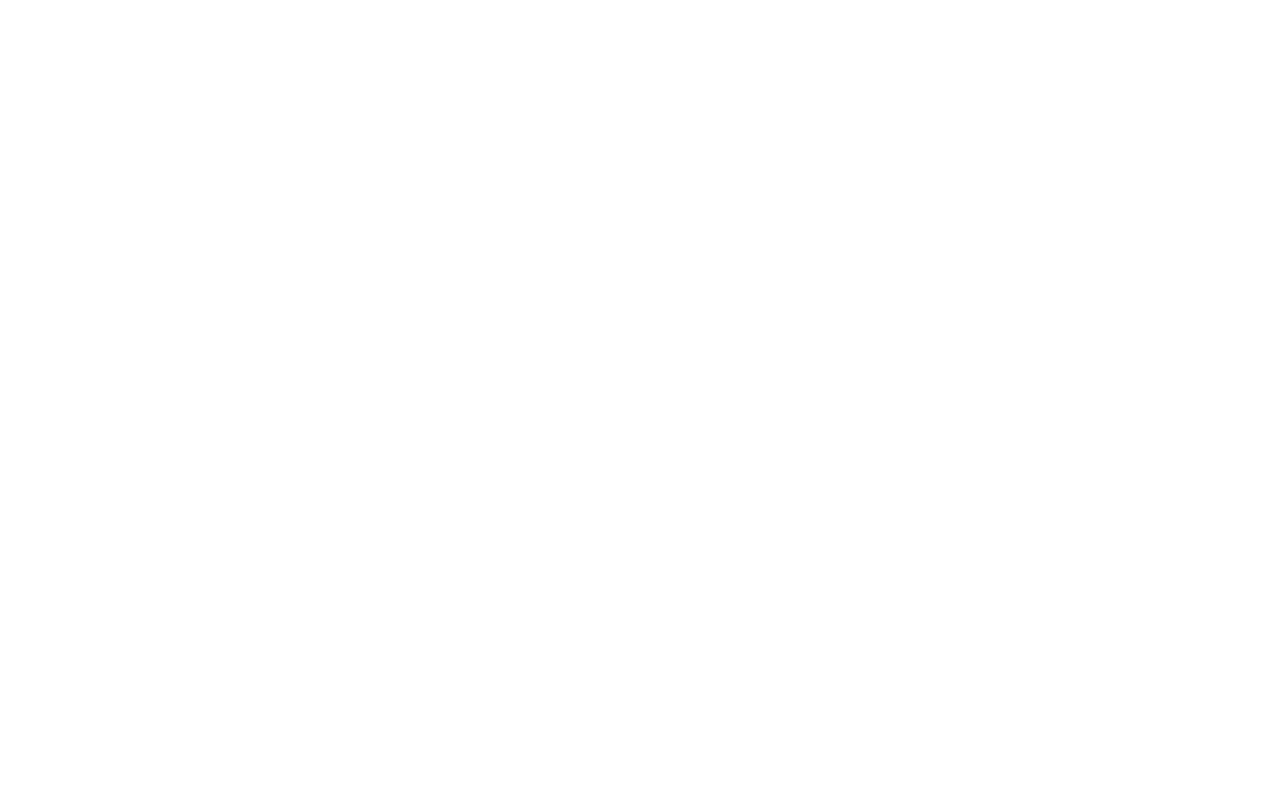
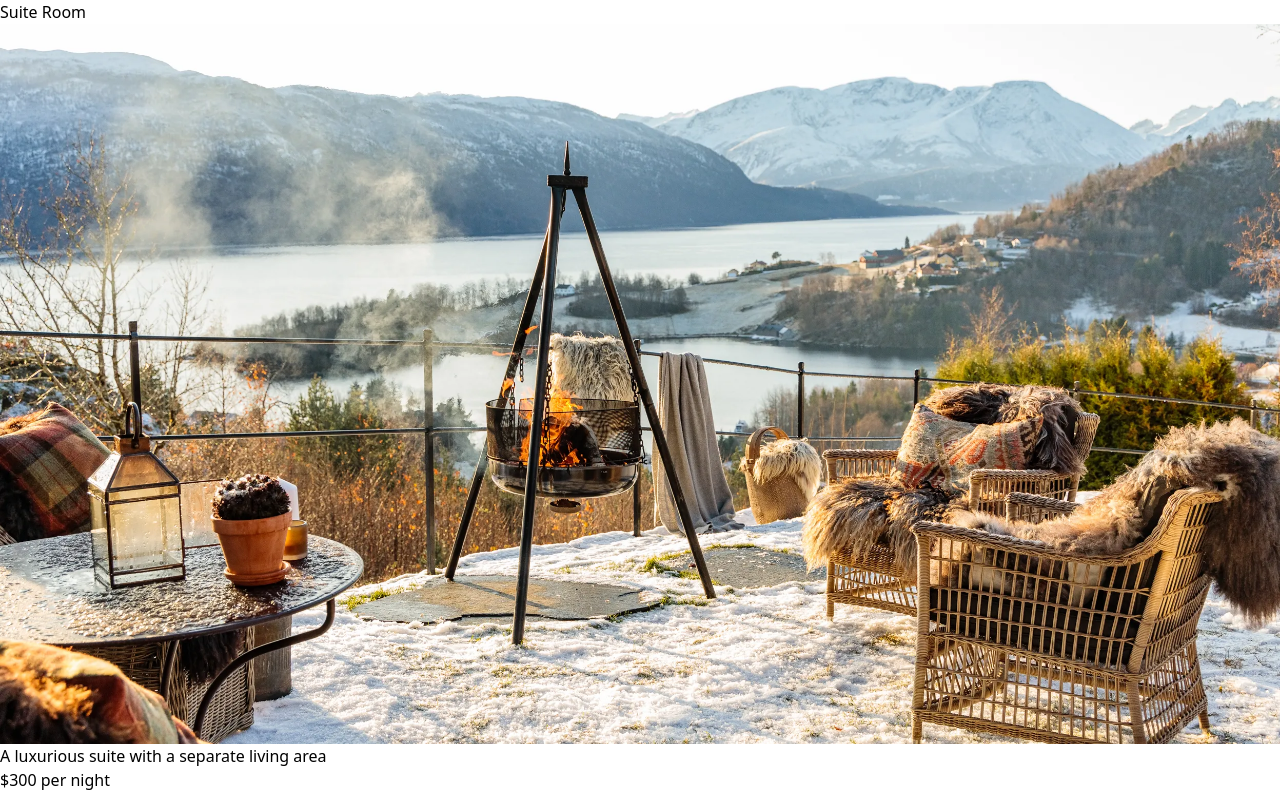
Before and after one commit to Chocopepero/CPSC362Front, a React (Vite) app in the folder client/: page /SuiteRoom in a window 1280 px wide. Before the commit this address had no page. Built offline with nearby package versions, Linux system fonts and the light colour scheme.

Commit message:
Link Login and Register in main page header

```diff
--- a/client/src/App.jsx
+++ b/client/src/App.jsx
@@ -9,6 +9,7 @@
 import axios from "axios"
 import DeluxeRoom from './rooms/DeluxeRoom';
 import StandardRoom from './rooms/StandardRoom';
+import SuiteRoom from './rooms/SuiteRoom';
 
 
 function App() {
@@ -21,6 +22,7 @@
         <Route path="/register" element={<RegisterPage />} />
         <Route path="/DeluxeRoom" element={<DeluxeRoom />} />
         <Route path="/StandardRoom" element={<StandardRoom />} />
+        <Route path="/SuiteRoom" element ={<SuiteRoom />} />
 
 
     </Routes>
--- a/client/src/Header.jsx
+++ b/client/src/Header.jsx
@@ -1,6 +1,5 @@
+import {Link} from "react-router-dom";
 import React from "react";
-import {Link} from "react-router-dom";
-
 
 export default function Header() {
     return (
--- a/client/src/pages/IndexPage.jsx
+++ b/client/src/pages/IndexPage.jsx
@@ -50,8 +50,8 @@
                     <span className="font-bold text-white">Hotel Blissful</span>
                 </Link>
                 <nav className="flex gap-4">
-                    <Link to="/" className="hover:underline">Home</Link>
-                    <Link to="/rooms" className="hover:underline">Rooms</Link>
+                    <Link to="/login" className="hover:underline">Login</Link>
+                    <Link to="/register" className="hover:underline">Register</Link>
                     <Link to="/contact" className="hover:underline">Contact</Link>
 
 
--- a/client/src/pages/RoomPage.jsx
+++ b/client/src/pages/RoomPage.jsx
@@ -0,0 +1,33 @@
+import React from "react";
+
+
+export default function RoomPage(){
+
+
+const rooms = [
+    {
+        id: 1,
+        name: 'Deluxe Room',
+        description: 'A spacious room with a beautiful view of the city.',
+        price: '$200 per night',
+        imageUrl: img2
+    },
+    {
+        id: 2,
+        name: 'Standard Room',
+        description: 'A comfortable room with all the basic amenities.',
+        price: '$100 per night',
+        imageUrl: img1
+    },
+    {
+        id: 3,
+        name: 'Suite',
+        description: 'A luxurious suite with a separate living area.',
+        price: '$300 per night',
+        imageUrl: img3
+    }
+];
+
+}
+
+ex
--- /dev/null
+++ b/client/src/rooms/SuiteRoom.jsx
@@ -0,0 +1,20 @@
+import suiteRoomImage from '../images/Hotelpic3.webp/'
+
+import { Link } from "react-router-dom"
+
+export default function SuiteRoom(){
+return(
+
+<div className="Suite Room">
+    <h2> Suite Room</h2>
+    <img src= {suiteRoomImage} alt="Suite Room" className= "room-image" />
+    <p className="room-description">A luxurious suite with a separate living area </p>
+    <p className="room-price">$300 per night</p>
+</div>
+
+
+
+
+)
+
+}
```
